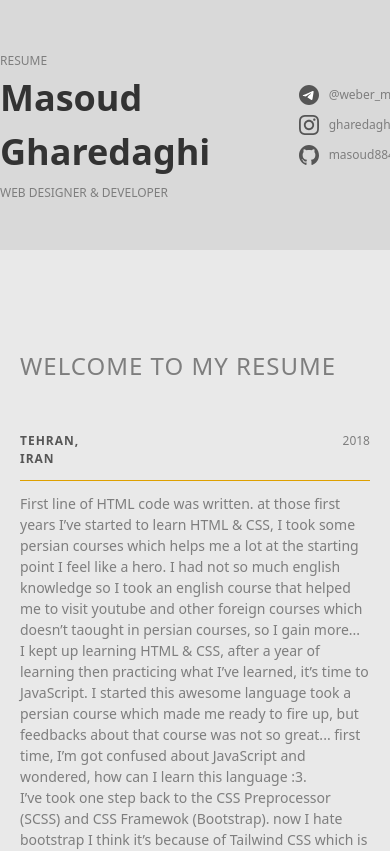
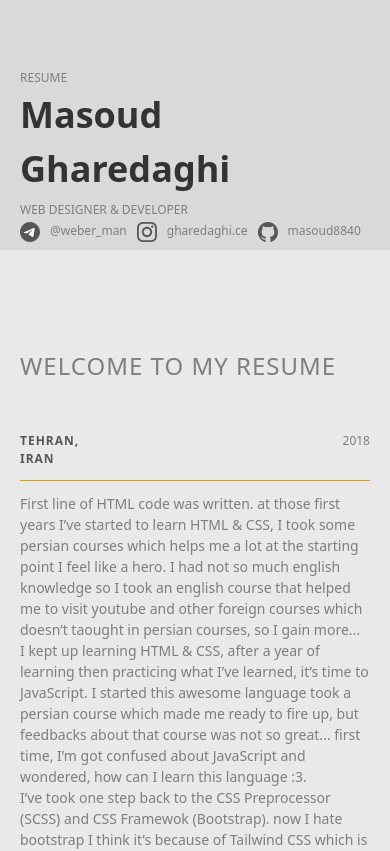
Before and after one commit to masoud8840/CV-Remake, a Vue app: page / in a window 390 px wide. Shown: the top 851 px of the page. Built offline with nearby package versions, Linux system fonts and the light colour scheme.

Commit message:
finish header responsive

```diff
--- a/src/styles/InputStyles.css
+++ b/src/styles/InputStyles.css
@@ -9,13 +9,15 @@
   }
 
   .header {
-    @apply h-[250px] bg-bg-dark flex items-center;
+    @apply h-[250px] bg-bg-dark flex items-center justify-between;
   }
 
+  /* .header-container {
+    @apply container mx-auto flex items-center justify-between;
+  } */
   .header-container {
-    @apply container mx-auto flex items-center justify-between;
+    @apply container mx-auto flex flex-col md:flex-row justify-between md:items-center h-full px-5;
   }
-
   .header-subtitle {
     @apply leading-[18px] text-text-light font-medium text-xs;
   }
@@ -23,13 +25,19 @@
   .header-title {
     @apply font-semibold text-4xl leading-[54px] text-text-dark;
   }
+  /*
+  .social {
+    @apply flex grid gap-[10px];
+  } */
 
+  .name {
+    @apply mt-16 md:mt-0;
+  }
   .social {
-    @apply grid gap-[10px];
+    @apply md:grid flex gap-[10px] pb-2 md:pb-0;
   }
-
   .social-item {
-    @apply flex gap-[10px] items-center;
+    @apply flex gap-[10px];
   }
 
   .social-caption {
--- a/src/styles/Styles.css
+++ b/src/styles/Styles.css
@@ -594,9 +594,14 @@
   display: flex;
   height: 250px;
   align-items: center;
+  justify-content: space-between;
   --tw-bg-opacity: 1;
   background-color: rgb(217 217 217 / var(--tw-bg-opacity));
 }
+
+/* .header-container {
+    @apply container mx-auto flex items-center justify-between;
+  } */
 
 .header-container {
   width: 100%;
@@ -636,8 +641,18 @@
   margin-left: auto;
   margin-right: auto;
   display: flex;
-  align-items: center;
+  height: 100%;
+  flex-direction: column;
   justify-content: space-between;
+  padding-left: 1.25rem;
+  padding-right: 1.25rem;
+}
+
+@media (min-width: 768px) {
+  .header-container {
+    flex-direction: row;
+    align-items: center;
+  }
 }
 
 .header-subtitle {
@@ -658,14 +673,36 @@
   color: rgb(51 51 51 / var(--tw-text-opacity));
 }
 
+/*
+  .social {
+    @apply flex grid gap-[10px];
+  } */
+
+.name {
+  margin-top: 4rem;
+}
+
+@media (min-width: 768px) {
+  .name {
+    margin-top: 0px;
+  }
+}
+
 .social {
-  display: grid;
+  display: flex;
   gap: 10px;
+  padding-bottom: 0.5rem;
+}
+
+@media (min-width: 768px) {
+  .social {
+    display: grid;
+    padding-bottom: 0px;
+  }
 }
 
 .social-item {
   display: flex;
-  align-items: center;
   gap: 10px;
 }
 
@@ -919,6 +956,10 @@
   margin-right: auto;
 }
 
+.mt-16 {
+  margin-top: 4rem;
+}
+
 .mt-\[100px\] {
   margin-top: 100px;
 }
@@ -929,6 +970,30 @@
 
 .mb-3 {
   margin-bottom: 0.75rem;
+}
+
+.mt-14 {
+  margin-top: 3.5rem;
+}
+
+.mt-1 {
+  margin-top: 0.25rem;
+}
+
+.mt-12 {
+  margin-top: 3rem;
+}
+
+.mt-10 {
+  margin-top: 2.5rem;
+}
+
+.mt-auto {
+  margin-top: auto;
+}
+
+.mb-auto {
+  margin-bottom: auto;
 }
 
 .mb-2 {
@@ -973,6 +1038,10 @@
 
 .h-\[250px\] {
   height: 250px;
+}
+
+.h-full {
+  height: 100%;
 }
 
 .w-\[180px\] {
@@ -1021,6 +1090,10 @@
 
 .items-center {
   align-items: center;
+}
+
+.justify-center {
+  justify-content: center;
 }
 
 .justify-between {
@@ -1082,14 +1155,19 @@
   background-color: rgb(222 160 0 / var(--tw-bg-opacity));
 }
 
+.bg-red-200 {
+  --tw-bg-opacity: 1;
+  background-color: rgb(254 202 202 / var(--tw-bg-opacity));
+}
+
+.bg-yellow-200 {
+  --tw-bg-opacity: 1;
+  background-color: rgb(254 240 138 / var(--tw-bg-opacity));
+}
+
 .bg-bg-light {
   --tw-bg-opacity: 1;
   background-color: rgb(233 233 233 / var(--tw-bg-opacity));
-}
-
-.bg-red-200 {
-  --tw-bg-opacity: 1;
-  background-color: rgb(254 202 202 / var(--tw-bg-opacity));
 }
 
 .px-5 {
@@ -1122,6 +1200,10 @@
   padding-right: 0px;
 }
 
+.pb-2 {
+  padding-bottom: 0.5rem;
+}
+
 .pb-\[100px\] {
   padding-bottom: 100px;
 }
@@ -1130,16 +1212,16 @@
   padding-bottom: 0.75rem;
 }
 
-.pb-2 {
-  padding-bottom: 0.5rem;
-}
-
 .text-start {
   text-align: start;
 }
 
 .text-end {
   text-align: end;
+}
+
+.align-middle {
+  vertical-align: middle;
 }
 
 .text-4xl {
@@ -1304,6 +1386,20 @@
   }
 }
 
+@media (min-width: 768px) {
+  .md\:grid {
+    display: grid;
+  }
+
+  .md\:flex-row {
+    flex-direction: row;
+  }
+
+  .md\:items-center {
+    align-items: center;
+  }
+}
+
 @media (min-width: 1024px) {
   .lg\:grid-cols-5 {
     grid-template-columns: repeat(5, minmax(0, 1fr));
```
